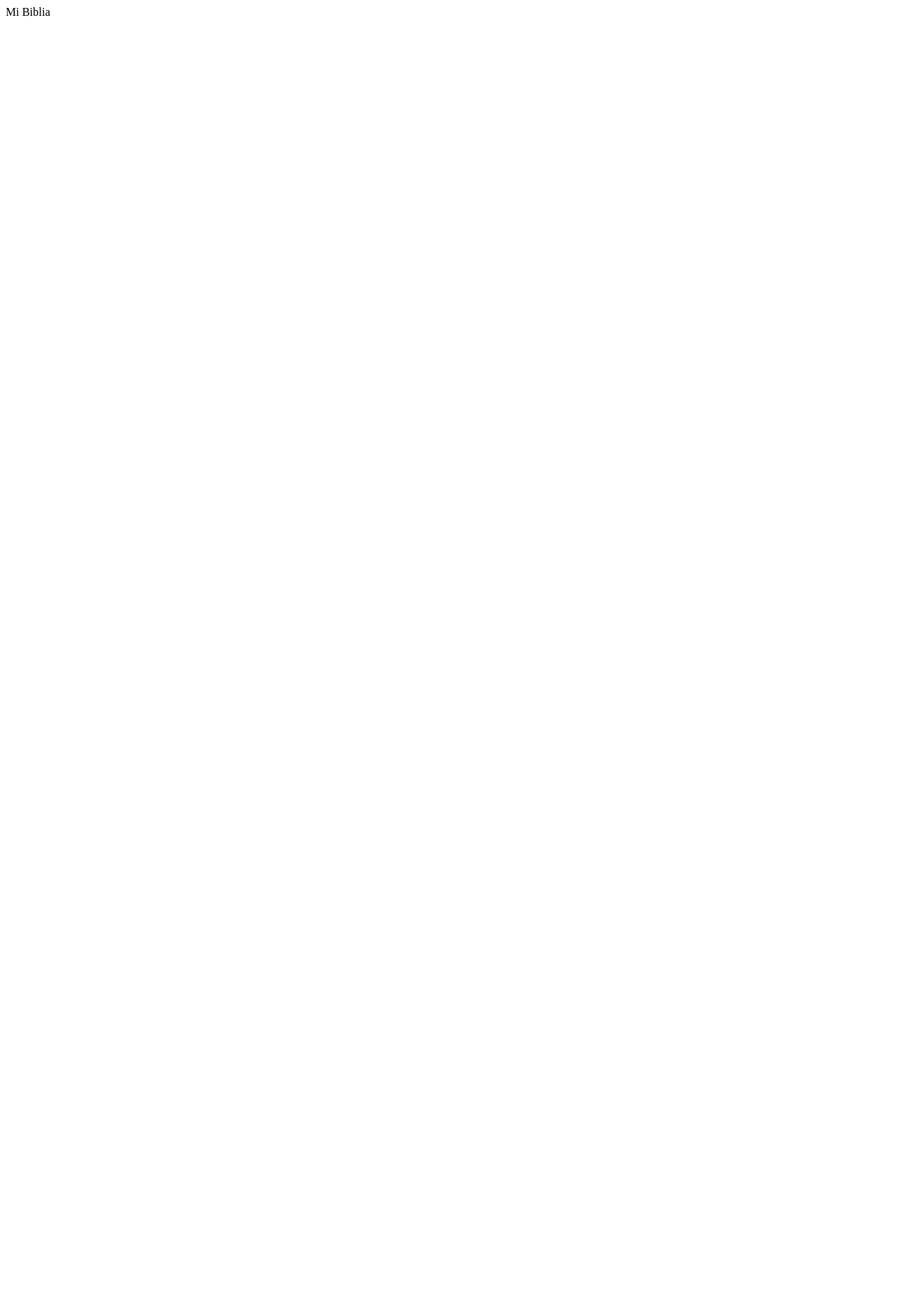
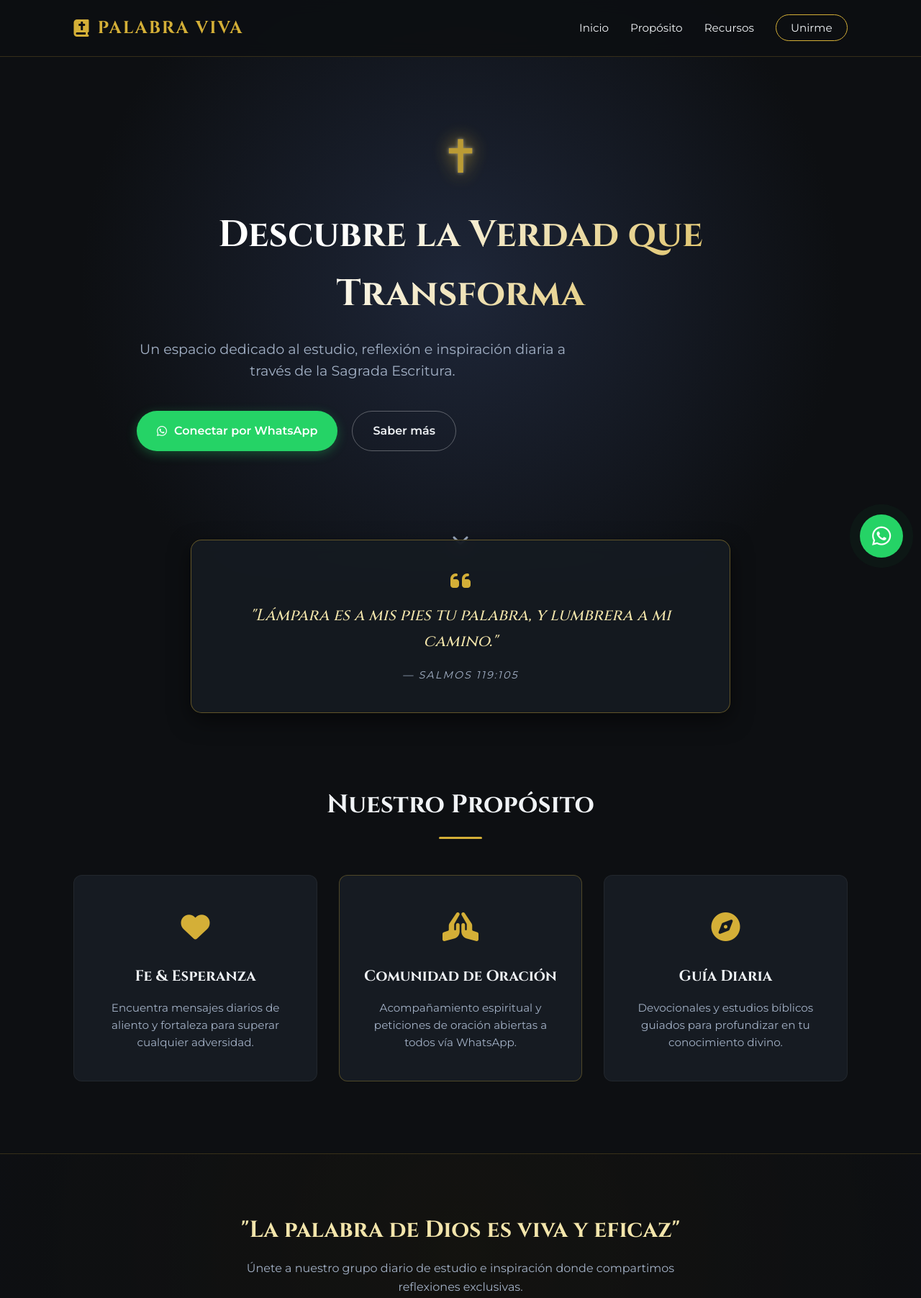
Before and after one commit to eliascad/mi-biblia, a plain HTML site: page index.html in a window 1280 px wide. Shown: the top 1804 px of the page at 72% size. Before the commit the page ends 800 px from the top, so only its background shows below. Drawn offline with Linux system fonts and the light colour scheme.

Commit message:
crea disenio inicial

```diff
--- a/index.html
+++ b/index.html
@@ -1,12 +1,126 @@
 <!DOCTYPE html>
 <html lang="es">
 <head>
-    <meta charset="UTF-8">
-    <meta name="viewport" content="width=device-width, initial-scale=1.0">
-    <title>Mi Biblia</title>
-    <link rel="stylesheet" href="style.css">
+  <meta charset="UTF-8">
+  <meta name="viewport" content="width=device-width, initial-scale=1.0">
+  <title>Palabra Viva | Descubre la Biblia</title>
+
+  <!-- Google Fonts -->
+  <link rel="preconnect" href="https://fonts.googleapis.com">
+  <link rel="preconnect" href="https://fonts.gstatic.com" crossorigin>
+  <link href="https://fonts.googleapis.com/css2?family=Cinzel:wght@500;700;900&family=Montserrat:wght@300;400;600&display=swap" rel="stylesheet">
+
+  <!-- FontAwesome (para iconos) -->
+  <link rel="stylesheet" href="https://cdnjs.cloudflare.com/ajax/libs/font-awesome/6.4.0/css/all.min.css">
+
+  <!-- Estilos CSS -->
+  <link rel="stylesheet" href="style.css">
 </head>
 <body>
-    Mi Biblia</h1>
+
+  <!-- Fondo de Estrellas/Partículas (CSS Animado) -->
+  <div class="stars-container"></div>
+
+  <!-- Navegación -->
+  <nav class="navbar">
+    <div class="logo">
+      <i class="fa-solid fa-book-bible"></i> PALABRA VIVA
+    </div>
+    <ul class="nav-links">
+      <li><a href="#inicio">Inicio</a></li>
+      <li><a href="#proposito">Propósito</a></li>
+      <li><a href="#secciones">Recursos</a></li>
+      <li><a href="#contacto" class="btn-nav">Unirme</a></li>
+    </ul>
+  </nav>
+
+  <!-- Seccion Principal (Hero) -->
+  <header id="inicio" class="hero">
+    <div class="hero-overlay"></div>
+    <div class="hero-content">
+      <div class="cross-glow">✝</div>
+      <h1 class="glow-text">Descubre la Verdad que Transforma</h1>
+      <p>Un espacio dedicado al estudio, reflexión e inspiración diaria a través de la Sagrada Escritura.</p>
+
+      <div class="hero-buttons">
+        <a href="#contacto" class="btn btn-primary">
+          <i class="fa-brands fa-whatsapp"></i> Conectar por WhatsApp
+        </a>
+        <a href="#proposito" class="btn btn-secondary">Saber más</a>
+      </div>
+    </div>
+    <div class="scroll-down">
+      <i class="fa-solid fa-chevron-down"></i>
+    </div>
+  </header>
+
+  <!-- Versículo del Día (Tarjetas de Impacto Visual) -->
+  <section class="verse-section">
+    <div class="verse-card">
+      <i class="fa-solid fa-quote-left quote-icon"></i>
+      <blockquote>
+        "Lámpara es a mis pies tu palabra, y lumbrera a mi camino."
+      </blockquote>
+      <cite>— Salmos 119:105</cite>
+    </div>
+  </section>
+
+  <!-- Sección Propósito -->
+  <section id="proposito" class="features">
+    <h2 class="section-title">Nuestro Propósito</h2>
+    <div class="underline"></div>
+
+    <div class="grid-container">
+      <div class="feature-card">
+        <div class="icon-box"><i class="fa-solid fa-heart"></i></div>
+        <h3>Fe & Esperanza</h3>
+        <p>Encuentra mensajes diarios de aliento y fortaleza para superar cualquier adversidad.</p>
+      </div>
+
+      <div class="feature-card highlight-card">
+        <div class="icon-box"><i class="fa-solid fa-hands-praying"></i></div>
+        <h3>Comunidad de Oración</h3>
+        <p>Acompañamiento espiritual y peticiones de oración abiertas a todos vía WhatsApp.</p>
+      </div>
+
+      <div class="feature-card">
+        <div class="icon-box"><i class="fa-solid fa-compass"></i></div>
+        <h3>Guía Diaria</h3>
+        <p>Devocionales y estudios bíblicos guiados para profundizar en tu conocimiento divino.</p>
+      </div>
+    </div>
+  </section>
+
+  <!-- Banner Informativo -->
+  <section class="banner">
+    <div class="banner-content">
+      <h2>"La palabra de Dios es viva y eficaz"</h2>
+      <p>Únete a nuestro grupo diario de estudio e inspiración donde compartimos reflexiones exclusivas.</p>
+    </div>
+  </section>
+
+  <!-- Llamado a la Acción / Contacto -->
+  <section id="contacto" class="contact-section">
+    <div class="contact-card">
+      <h2>¿Quieres recibir la Palabra en tu teléfono?</h2>
+      <p>Escríbenos directamente a nuestro canal de WhatsApp. No vendemos nada, solo compartimos la fe.</p>
+
+      <a href="https://wa.me/1234567890?text=Hola,%20me%20gustaría%20recibir%20los%20devocionales%20bíblicos" target="_blank" class="btn-whatsapp">
+        <i class="fa-brands fa-whatsapp"></i> Hablar por WhatsApp
+      </a>
+    </div>
+  </section>
+
+  <!-- Botón Flotante de WhatsApp -->
+  <a href="https://wa.me/+543735504819?text=Hola,%20quisiera%20más%20información" class="whatsapp-float" target="_blank" title="Contáctanos">
+    <i class="fa-brands fa-whatsapp"></i>
+  </a>
+
+  <!-- Footer -->
+  <footer>
+    <p>&copy; 2026 Palabra Viva. Todos los derechos reservados.</p>
+    <p class="sub-footer">Un rincón de paz e inspiración en la red.</p>
+  </footer>
+
 </body>
 </html>
--- a/style.css
+++ b/style.css
@@ -0,0 +1,530 @@
+/* ===================================================
+   VARIABLES GLOBALES Y ESTILOS BASE
+   =================================================== */
+:root {
+  --primary-gold: #d4af37;
+  --secondary-gold: #f3e5ab;
+  --dark-bg: #0d0f12;
+  --card-bg: #161b22;
+  --text-light: #f0f3f6;
+  --text-muted: #a3b1c6;
+  --whatsapp-green: #25d366;
+  --whatsapp-hover: #1da851;
+  --font-serif: 'Cinzel', serif;
+  --font-sans: 'Montserrat', sans-serif;
+}
+
+* {
+  margin: 0;
+  padding: 0;
+  box-sizing: border-box;
+}
+
+html {
+  scroll-behavior: smooth;
+}
+
+body {
+  font-family: var(--font-sans);
+  background-color: var(--dark-bg);
+  color: var(--text-light);
+  overflow-x: hidden;
+  line-height: 1.6;
+}
+
+/* ===================================================
+   NAVEGACIÓN (ESTILOS BASE)
+   =================================================== */
+.navbar {
+  display: flex;
+  justify-content: space-between;
+  align-items: center;
+  padding: 20px 8%;
+  position: fixed;
+  width: 100%;
+  top: 0;
+  z-index: 1000;
+  background: rgba(13, 15, 18, 0.95);
+  backdrop-filter: blur(10px);
+  border-bottom: 1px solid rgba(212, 175, 55, 0.2);
+  transition: all 0.3s ease;
+}
+
+.logo {
+  font-family: var(--font-serif);
+  font-size: 1.5rem;
+  font-weight: 700;
+  color: var(--primary-gold);
+  letter-spacing: 2px;
+  display: flex;
+  align-items: center;
+  gap: 10px;
+}
+
+.nav-links {
+  display: flex;
+  list-style: none;
+  gap: 30px;
+  align-items: center;
+}
+
+.nav-links a {
+  color: var(--text-light);
+  text-decoration: none;
+  font-size: 0.95rem;
+  transition: color 0.3s ease;
+}
+
+.nav-links a:hover {
+  color: var(--primary-gold);
+}
+
+.btn-nav {
+  border: 1px solid var(--primary-gold);
+  padding: 8px 20px;
+  border-radius: 20px;
+  transition: all 0.3s ease !important;
+}
+
+.btn-nav:hover {
+  background-color: var(--primary-gold);
+  color: var(--dark-bg) !important;
+  box-shadow: 0 0 15px rgba(212, 175, 55, 0.5);
+}
+
+/* ===================================================
+   RESPONSIVE DESIGN (MÓVILES Y PANTALLAS PEQUEÑAS)
+   =================================================== */
+@media (max-width: 768px) {
+  /* Reorganiza la barra de navegación para alinearse al centro */
+  .navbar {
+    flex-direction: column;
+    justify-content: center;
+    align-items: center;
+    padding: 15px 20px;
+    position: fixed;
+  }
+
+  .logo {
+    justify-content: center;
+    text-align: center;
+    width: 100%;
+    margin-bottom: 12px;
+    font-size: 1.4rem;
+  }
+
+  .nav-links {
+    display: flex;
+    flex-wrap: wrap;
+    justify-content: center;
+    align-items: center;
+    gap: 15px;
+    width: 100%;
+  }
+
+  .nav-links li {
+    display: inline-block;
+  }
+
+  .nav-links a {
+    font-size: 0.85rem;
+  }
+
+  .btn-nav {
+    padding: 5px 14px;
+  }
+
+  /* Ajuste de margen superior del Hero para no tapar contenido */
+  .hero {
+    padding-top: 130px;
+    height: auto;
+    min-height: 100vh;
+  }
+
+  .hero h1 {
+    font-size: 2rem;
+  }
+
+  .hero-buttons {
+    flex-direction: column;
+    width: 100%;
+  }
+
+  .btn {
+    width: 100%;
+    justify-content: center;
+  }
+}
+
+/* ===================================================
+   HERO SECTION (ANIMACIONES IMPACTANTES)
+   =================================================== */
+.hero {
+  height: 100vh;
+  display: flex;
+  flex-direction: column;
+  justify-content: center;
+  align-items: center;
+  text-align: center;
+  padding: 0 20px;
+  position: relative;
+  background: radial-gradient(circle at center, #1e2638 0%, var(--dark-bg) 70%);
+}
+
+/* Cruz resplandeciente flotante */
+.cross-glow {
+  font-size: 4rem;
+  color: var(--primary-gold);
+  text-shadow: 0 0 20px var(--primary-gold), 0 0 40px var(--secondary-gold);
+  animation: float 4s ease-in-out infinite, pulseGlow 3s infinite alternate;
+  margin-bottom: 10px;
+}
+
+@keyframes float {
+  0% { transform: translateY(0px); }
+  50% { transform: translateY(-15px); }
+  100% { transform: translateY(0px); }
+}
+
+@keyframes pulseGlow {
+  0% { opacity: 0.7; text-shadow: 0 0 15px var(--primary-gold); }
+  100% { opacity: 1; text-shadow: 0 0 35px var(--primary-gold), 0 0 10px #fff; }
+}
+
+.hero h1 {
+  font-family: var(--font-serif);
+  font-size: 3.2rem;
+  max-width: 900px;
+  margin-bottom: 20px;
+  background: linear-gradient(135deg, #fff 30%, var(--primary-gold) 100%);
+  background-clip: text;
+  -webkit-background-clip: text;
+  -webkit-text-fill-color: transparent;
+  animation: fadeIn 2s ease-out;
+}
+
+.hero p {
+  font-size: 1.2rem;
+  color: var(--text-muted);
+  max-width: 600px;
+  margin-bottom: 40px;
+  animation: fadeIn 2.5s ease-out;
+}
+
+.hero-buttons {
+  display: flex;
+  gap: 20px;
+  animation: fadeIn 3s ease-out;
+}
+
+/* Flecha de scroll */
+.scroll-down {
+  position: absolute;
+  bottom: 30px;
+  font-size: 1.5rem;
+  color: var(--text-muted);
+  animation: bounce 2s infinite;
+}
+
+@keyframes bounce {
+  0%, 20%, 50%, 80%, 100% { transform: translateY(0); }
+  40% { transform: translateY(-10px); }
+  60% { transform: translateY(-5px); }
+}
+
+/* ===================================================
+   BOTONES
+   =================================================== */
+.btn {
+  padding: 14px 28px;
+  border-radius: 30px;
+  text-decoration: none;
+  font-weight: 600;
+  display: inline-flex;
+  align-items: center;
+  gap: 10px;
+  transition: all 0.3s ease;
+}
+
+.btn-primary {
+  background-color: var(--whatsapp-green);
+  color: #fff;
+  box-shadow: 0 4px 15px rgba(37, 211, 102, 0.3);
+}
+
+.btn-primary:hover {
+  background-color: var(--whatsapp-hover);
+  transform: translateY(-3px);
+  box-shadow: 0 6px 20px rgba(37, 211, 102, 0.5);
+}
+
+.btn-secondary {
+  border: 1px solid rgba(255, 255, 255, 0.3);
+  color: var(--text-light);
+}
+
+.btn-secondary:hover {
+  background: rgba(255, 255, 255, 0.1);
+  transform: translateY(-3px);
+}
+
+/* ===================================================
+   TARJETA DE VERSÍCULO
+   =================================================== */
+.verse-section {
+  display: flex;
+  justify-content: center;
+  margin-top: -50px;
+  position: relative;
+  z-index: 10;
+  padding: 0 20px;
+}
+
+.verse-card {
+  background: rgba(22, 27, 34, 0.9);
+  border: 1px solid rgba(212, 175, 55, 0.4);
+  padding: 40px;
+  border-radius: 15px;
+  max-width: 750px;
+  text-align: center;
+  box-shadow: 0 10px 30px rgba(0, 0, 0, 0.5);
+  backdrop-filter: blur(10px);
+  transition: transform 0.3s ease, border-color 0.3s ease;
+}
+
+.verse-card:hover {
+  transform: translateY(-5px);
+  border-color: var(--primary-gold);
+}
+
+.quote-icon {
+  font-size: 2rem;
+  color: var(--primary-gold);
+  margin-bottom: 15px;
+}
+
+.verse-card blockquote {
+  font-family: var(--font-serif);
+  font-size: 1.4rem;
+  font-style: italic;
+  margin-bottom: 15px;
+  color: var(--secondary-gold);
+}
+
+.verse-card cite {
+  font-size: 0.9rem;
+  color: var(--text-muted);
+  text-transform: uppercase;
+  letter-spacing: 2px;
+}
+
+/* ===================================================
+   PROPÓSITO (TARJETAS INTERACTIVAS)
+   =================================================== */
+.features {
+  padding: 100px 8%;
+  text-align: center;
+}
+
+.section-title {
+  font-family: var(--font-serif);
+  font-size: 2.2rem;
+  color: var(--text-light);
+}
+
+.underline {
+  width: 60px;
+  height: 3px;
+  background: var(--primary-gold);
+  margin: 15px auto 50px auto;
+  border-radius: 2px;
+}
+
+.grid-container {
+  display: grid;
+  grid-template-columns: repeat(auto-fit, minmax(280px, 1fr));
+  gap: 30px;
+}
+
+.feature-card {
+  background: var(--card-bg);
+  padding: 40px 30px;
+  border-radius: 12px;
+  border: 1px solid rgba(255, 255, 255, 0.05);
+  transition: all 0.4s cubic-bezier(0.175, 0.885, 0.32, 1.275);
+}
+
+.feature-card:hover {
+  transform: translateY(-10px);
+  box-shadow: 0 15px 30px rgba(0, 0, 0, 0.4);
+  border-color: rgba(212, 175, 55, 0.3);
+}
+
+.highlight-card {
+  border: 1px solid rgba(212, 175, 55, 0.3);
+  position: relative;
+}
+
+.icon-box {
+  font-size: 2.5rem;
+  color: var(--primary-gold);
+  margin-bottom: 20px;
+}
+
+.feature-card h3 {
+  font-family: var(--font-serif);
+  margin-bottom: 15px;
+  font-size: 1.3rem;
+}
+
+.feature-card p {
+  color: var(--text-muted);
+  font-size: 0.95rem;
+}
+
+/* ===================================================
+   BANNER
+   =================================================== */
+.banner {
+  background: linear-gradient(rgba(13, 15, 18, 0.8), rgba(13, 15, 18, 0.8)),
+              radial-gradient(circle, #2c2206 0%, #0d0f12 100%);
+  padding: 80px 20px;
+  text-align: center;
+  border-top: 1px solid rgba(212, 175, 55, 0.2);
+  border-bottom: 1px solid rgba(212, 175, 55, 0.2);
+}
+
+.banner-content h2 {
+  font-family: var(--font-serif);
+  font-size: 2rem;
+  color: var(--secondary-gold);
+  margin-bottom: 15px;
+}
+
+.banner-content p {
+  color: var(--text-muted);
+  max-width: 600px;
+  margin: 0 auto;
+}
+
+/* ===================================================
+   SECCIÓN CONTACTO / WHATSAPP
+   =================================================== */
+.contact-section {
+  padding: 100px 20px;
+  display: flex;
+  justify-content: center;
+}
+
+.contact-card {
+  background: linear-gradient(145deg, #181d24, #12151b);
+  border: 1px solid rgba(212, 175, 55, 0.3);
+  padding: 50px 30px;
+  border-radius: 20px;
+  text-align: center;
+  max-width: 600px;
+  box-shadow: 0 0 30px rgba(0, 0, 0, 0.6);
+}
+
+.contact-card h2 {
+  font-family: var(--font-serif);
+  margin-bottom: 15px;
+}
+
+.contact-card p {
+  color: var(--text-muted);
+  margin-bottom: 30px;
+}
+
+.btn-whatsapp {
+  display: inline-flex;
+  align-items: center;
+  gap: 10px;
+  background-color: var(--whatsapp-green);
+  color: white;
+  padding: 15px 35px;
+  border-radius: 30px;
+  text-decoration: none;
+  font-weight: bold;
+  font-size: 1.1rem;
+  transition: all 0.3s ease;
+  box-shadow: 0 0 20px rgba(37, 211, 102, 0.4);
+}
+
+.btn-whatsapp:hover {
+  background-color: var(--whatsapp-hover);
+  transform: scale(1.05);
+  box-shadow: 0 0 30px rgba(37, 211, 102, 0.7);
+}
+
+/* Botón Flotante de WhatsApp permanente */
+.whatsapp-float {
+  position: fixed;
+  bottom: 25px;
+  right: 25px;
+  background-color: var(--whatsapp-green);
+  color: white;
+  width: 60px;
+  height: 60px;
+  border-radius: 50%;
+  display: flex;
+  justify-content: center;
+  align-items: center;
+  font-size: 30px;
+  box-shadow: 0 4px 10px rgba(0, 0, 0, 0.3);
+  z-index: 999;
+  text-decoration: none;
+  transition: all 0.3s ease;
+  animation: pulseWhatsapp 2s infinite;
+}
+
+.whatsapp-float:hover {
+  transform: scale(1.1);
+}
+
+@keyframes pulseWhatsapp {
+  0% { box-shadow: 0 0 0 0 rgba(37, 211, 102, 0.7); }
+  70% { box-shadow: 0 0 0 15px rgba(37, 211, 102, 0); }
+  100% { box-shadow: 0 0 0 0 rgba(37, 211, 102, 0); }
+}
+
+/* ===================================================
+   FOOTER
+   =================================================== */
+footer {
+  text-align: center;
+  padding: 30px;
+  background-color: #08090b;
+  border-top: 1px solid rgba(255, 255, 255, 0.05);
+  font-size: 0.9rem;
+  color: var(--text-muted);
+}
+
+.sub-footer {
+  font-size: 0.8rem;
+  margin-top: 5px;
+  opacity: 0.6;
+}
+
+/* ===================================================
+   RESPONSIVE DESIGN (MÓVILES Y TABLETS)
+   =================================================== */
+@media (max-width: 768px) {
+  .hero h1 {
+    font-size: 2.2rem;
+  }
+
+  .nav-links {
+    display: none; /* Simplificado para CSS puro */
+  }
+
+  .hero-buttons {
+    flex-direction: column;
+    width: 100%;
+  }
+
+  .btn {
+    width: 100%;
+    justify-content: center;
+  }
+}
```
